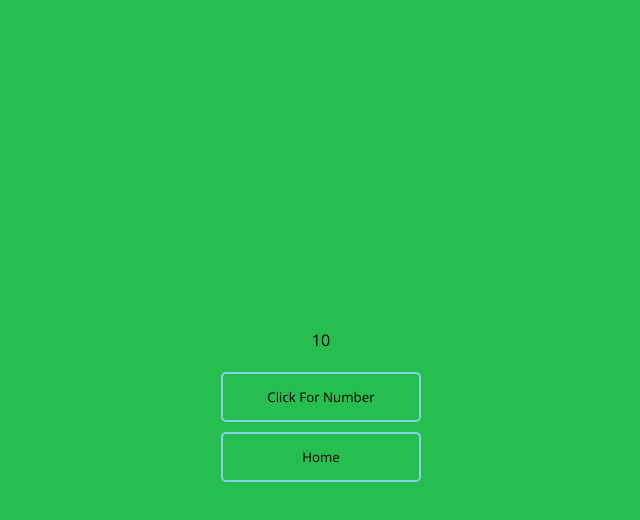
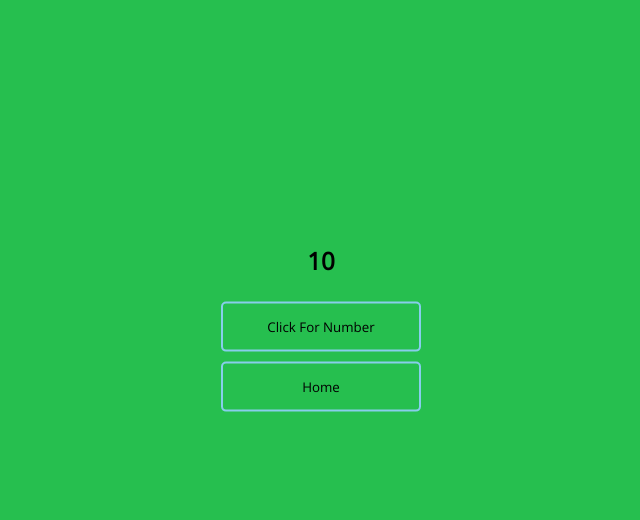
Before and after one commit to Bean1234567891011/randomfixed, a plain HTML site: page index.html in a window 1280 px wide. Both pictures are taken after a click on the button "1-20 Number Randomizer". Shown: the whole page, without its empty margins (319-959 px from the left). Drawn offline with nearby package versions, Linux system fonts and the light colour scheme.

Commit message:
Update index.html

```diff
--- a/index.html
+++ b/index.html
@@ -18,7 +18,7 @@
 
 		</div>
 		<div id = "twenty">
-			<p id = "demo">10</p>
+			<h2 id = "demo">10</h2>
 			<button class="twentyPlay" onClick="twentyRandom()">Click For Number</button>
 			<br>
 			<button class="twentyPlay" onClick="twentyHome()">Home</button>
@@ -37,7 +37,7 @@
 
 			 function twentyRandom() {
 				document.getElementById("demo").innerHTML =
-				Math.floor(Math.random() * 20);
+				Math.floor(Math.random() * 21);
 			 }
 		 </script>
 
@@ -80,7 +80,7 @@
 			 #centered {
   				 margin: 0;
   				 position: absolute;
-  				 top: 50%;
+  				 top: 40%;
   				 left: 50%;
   				 transform: translate(-50%, -50%);
 			 }
```
